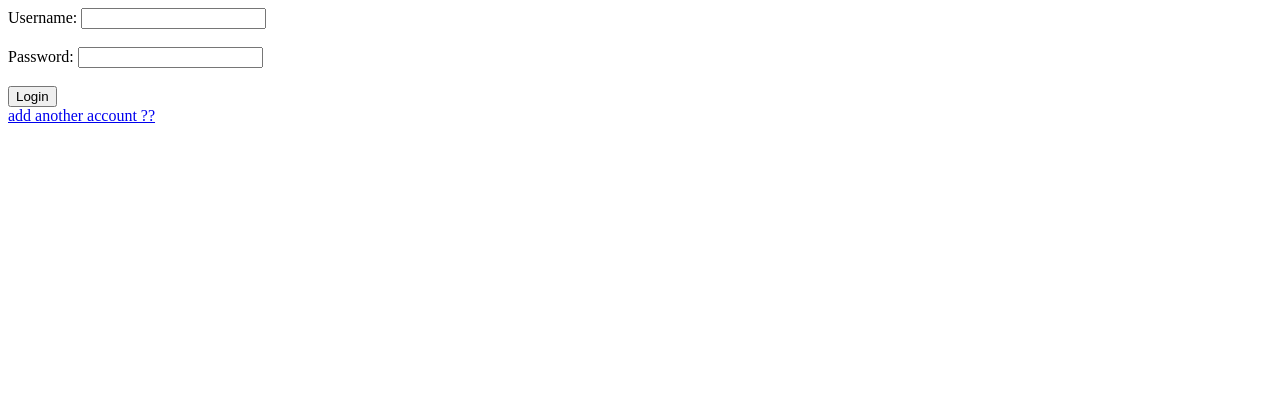
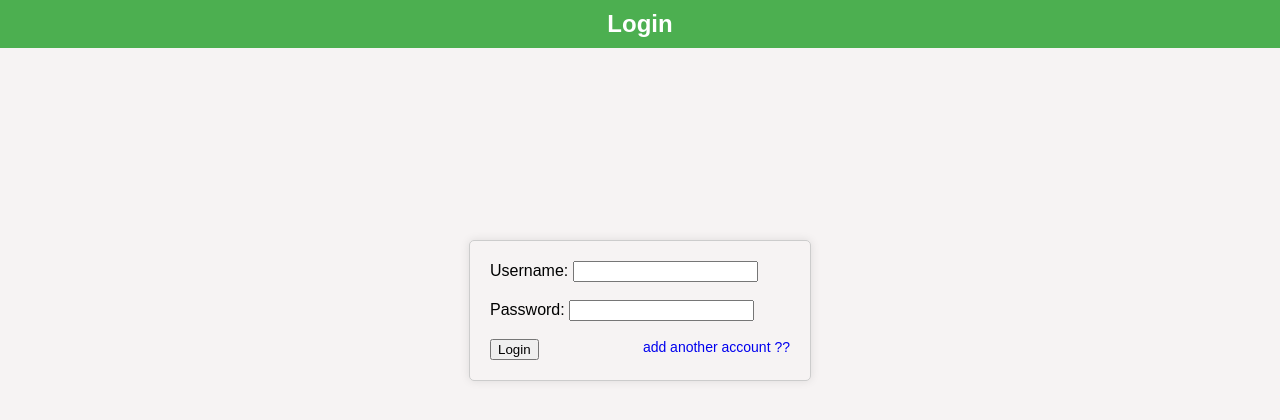
Before and after one commit to Kalonia-nakul/Slot_Swapper, a Django app: page /login/ in a window 1280 px wide. Shown: the top 420 px of the page. Run offline with Django 5.2, Linux system fonts and the light colour scheme.

Commit message:
commit 7

```diff
--- a/myproject/templates/home.html
+++ b/myproject/templates/home.html
@@ -51,6 +51,7 @@
         </div>
     </div>
     <div>
+        <h2>Your Slots</h2>
         <ul>
             {% for slot in user_slots %}
                 <li>
@@ -70,6 +71,9 @@
         </ul>
     </div>
     <div>
+        <h2>Add New Slot</h2>
+    </div>
+    <div>
         <form action="" method="post">
             {% csrf_token %}
             <input type="text" name="topic"> <br>
@@ -84,6 +88,7 @@
             <button type="submit" value="add slot">Add Slot</button>
         </form>
     </div>
+    <h2>Swap with...</h2>
     <div>
         <ul>
             {% for slot in slots %}
--- a/myproject/templates/login.html
+++ b/myproject/templates/login.html
@@ -4,9 +4,41 @@
     <meta charset="UTF-8">
     <meta name="viewport" content="width=device-width, initial-scale=1.0">
     <title>Document</title>
+    <style>
+        body {
+            font-family: Arial, sans-serif;
+            background-color: #f6f3f3;
+            margin: 0;
+            padding: 0;
+        }
+        #heading {
+            background-color: #4CAF50;
+            color: white;
+            padding: 10px 0;
+            text-align: center;
+            font-size: 24px;
+            font-weight: bold;
+        }
+        #login {
+            width: 300px;
+            margin: 15%  auto;
+            padding: 20px;
+            border: 1px solid #ccc;
+            border-radius: 5px;
+            box-shadow: 0 0 10px rgba(0, 0, 0, 0.1);
+        }
+        #anchor {
+            text-decoration: none;
+            font-size: 14px;
+            float: right;
+        }
+    </style>
 </head>
 <body>
-    <div>
+    <div id="heading">
+        Login
+    </div>
+    <div id="login">
         <form action="" method="post">
             {% csrf_token %}
             <label for="username">Username:</label>
@@ -14,12 +46,10 @@
             <label for="password">Password:</label>
             <input type="password" id="password" name="password" required><br><br>
             <button type="submit">Login</button>
+            <a href="http://127.0.0.1:8000/signup/" id="anchor">add another account ??</a>
         </form>
-        <a href="http://127.0.0.1:8000/signup/">add another account ??</a>
+
     </div>
 
-    <script>
-
-    </script>
 </body>
 </html>
```
Also changed, not shown: myproject/swapper/views.py (+1 -7 lines), myproject/templates/signup.html (+29 -0 lines), myproject/api/views.py (line endings or trailing spaces), myproject/db.sqlite3, myproject/static/login.css (added).
